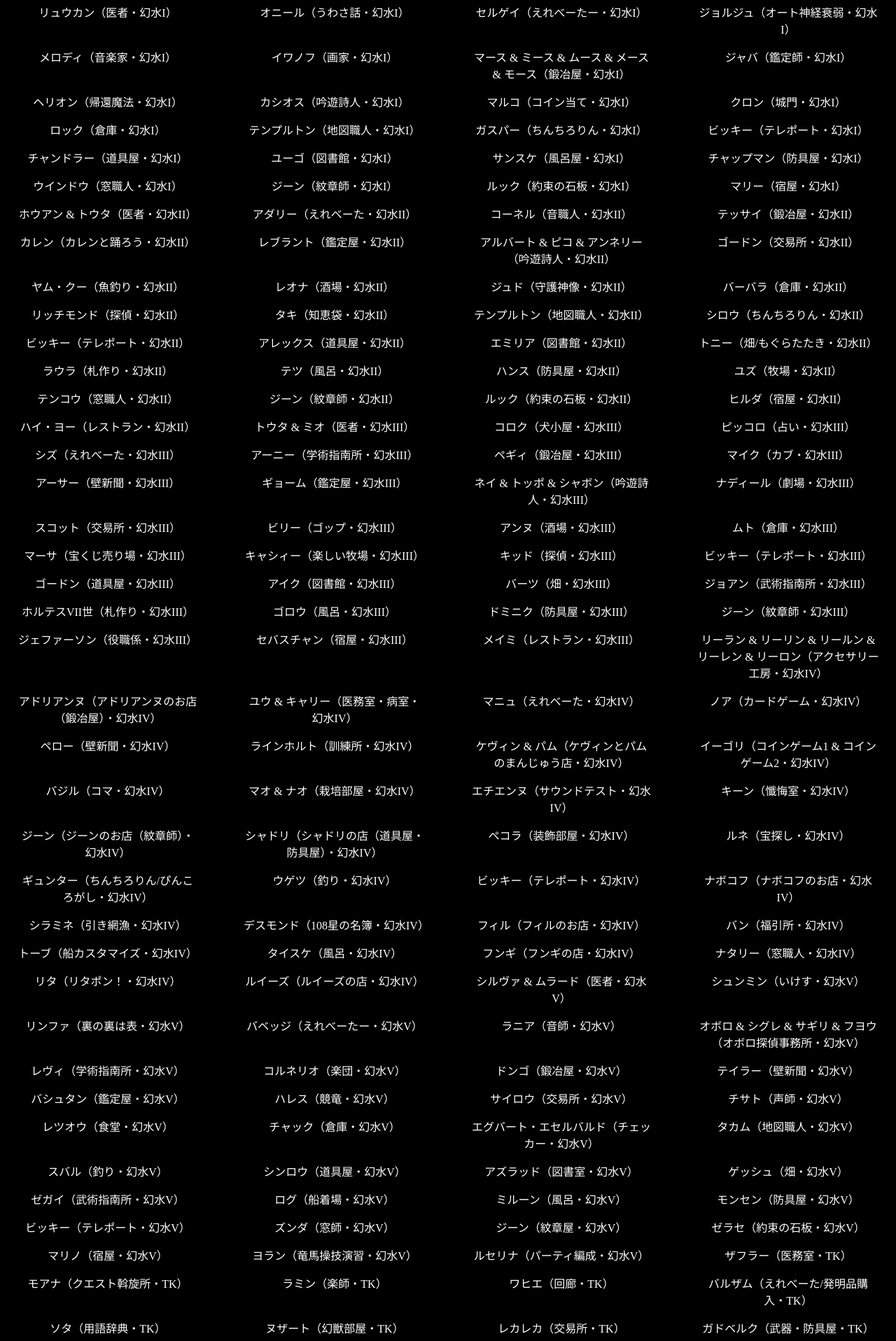
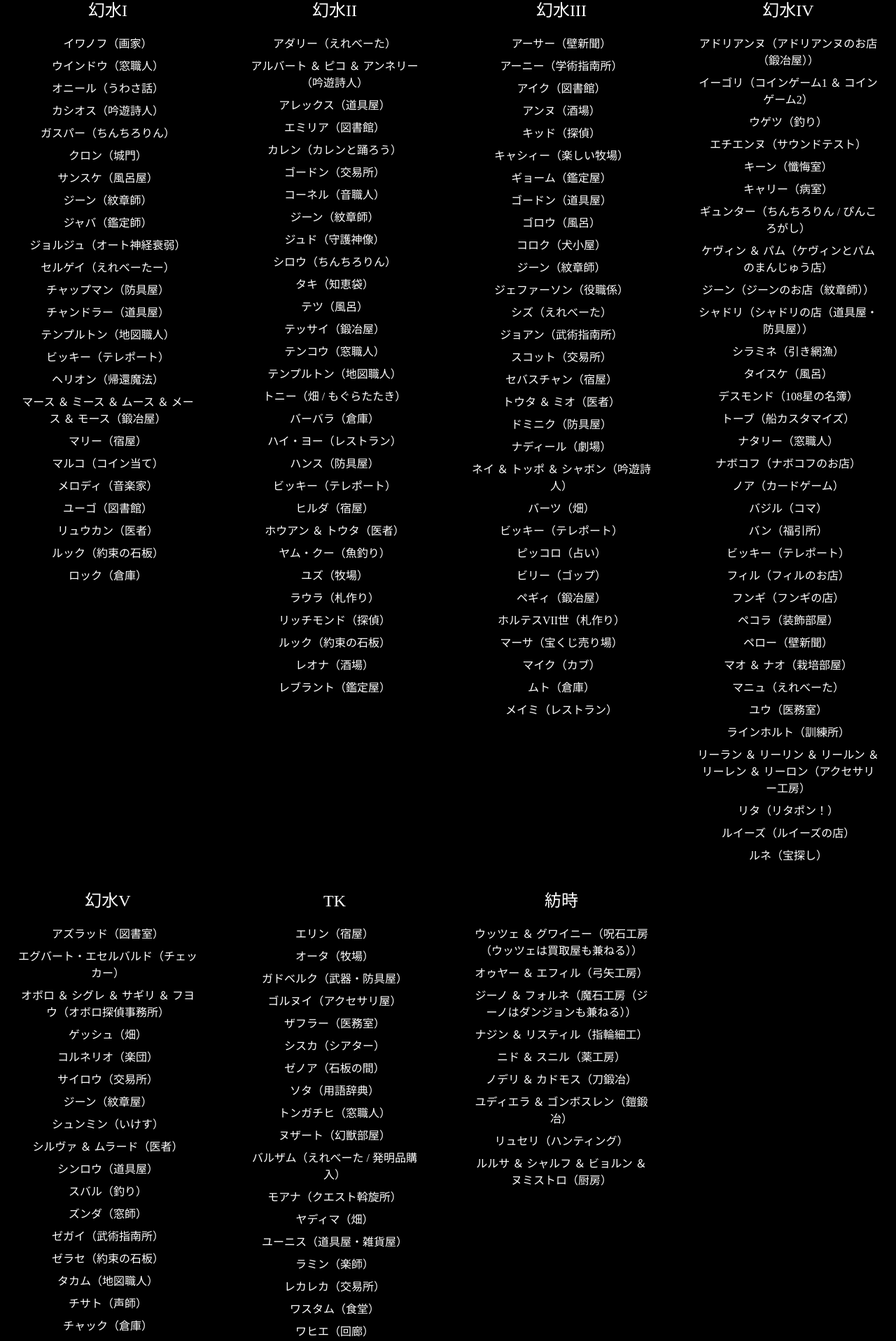
Before and after one commit to true-runes/election-bulletin-2023, a Next.js app: page /headquarters-characters in a window 1280 px wide. Shown: the part 318-2234 px from the top of the page at 70% size. Built offline with nearby package versions, Linux system fonts and the light colour scheme.

Commit message:
feat: 🎸 本拠地キャラ部門の一覧の見せ方を作品主体に変えた (#80)
* feat: 🎸 本拠地キャラ部門の一覧の見せ方を作品主体に変えた

* style: 💄 タイトル直下の pb を調整

* feat: 🎸 キャラ間を py-1 にした

```diff
--- a/src/app/headquarters-characters/page.tsx
+++ b/src/app/headquarters-characters/page.tsx
@@ -1,4 +1,5 @@
-import headquartersCharacters from '@/app/resource/headquartersCharacters.json'
+import productToHeadquartersCharacters from '@/app/resource/headquartersCharacters.json'
+
 import { ToTopPageFooter } from '@/app/components/ToTopPageFooter'
 import { GensosenkyoFooter } from '@/app/components/GensosenkyoFooter'
 
@@ -9,7 +10,7 @@ export const metadata = {
 const Cities = () => {
   return (
     <div className="relative overflow-hidden">
-      <div className="max-w-[85rem] mx-auto px-4 sm:px-6 lg:px-8 py-12 sm:pt-24 pb-10">
+      <div className="max-w-[85rem] mx-auto px-4 sm:px-6 lg:px-8 py-12 sm:pt-24 pb-4">
         <div className="text-center">
           <h1 className="text-5xl sm:text-5xl font-bold text-white py-2">
             幻水総選挙2023
@@ -28,10 +29,18 @@ const Cities = () => {
 
       <div className="text-center">
         <div className="grid grid-cols-1 sm:grid-cols-2 md:grid-cols-3 lg:grid-cols-4 gap-4">
-          {headquartersCharacters.map(
-            (headquartersCharacter: any, index: number) => (
-              <div className="hq-characters" key={index}>
-                <p className="hq-character px-6">{headquartersCharacter}</p>
+          {/* key である product を h1 とし、values を並べる */}
+          {Object.entries(productToHeadquartersCharacters).map(
+            ([product, headquartersCharacters]) => (
+              <div className="cities-and-titles" key={product}>
+                <h1 className="city-and-title text-2xl px-6 py-4">{product}</h1>
+                {headquartersCharacters.map(
+                  (headquartersCharacter: any, index: number) => (
+                    <p className="city-and-title px-6 py-1" key={index}>
+                      {headquartersCharacter}
+                    </p>
+                  )
+                )}
               </div>
             )
           )}
--- a/src/app/resource/headquartersCharacters.json
+++ b/src/app/resource/headquartersCharacters.json
@@ -1,176 +1,191 @@
-[
-  "リュウカン（医者・幻水I）",
-  "オニール（うわさ話・幻水I）",
-  "セルゲイ（えれべーたー・幻水I）",
-  "ジョルジュ（オート神経衰弱・幻水I）",
-  "メロディ（音楽家・幻水I）",
-  "イワノフ（画家・幻水I）",
-  "マース & ミース & ムース & メース & モース（鍛冶屋・幻水I）",
-  "ジャバ（鑑定師・幻水I）",
-  "ヘリオン（帰還魔法・幻水I）",
-  "カシオス（吟遊詩人・幻水I）",
-  "マルコ（コイン当て・幻水I）",
-  "クロン（城門・幻水I）",
-  "ロック（倉庫・幻水I）",
-  "テンプルトン（地図職人・幻水I）",
-  "ガスパー（ちんちろりん・幻水I）",
-  "ビッキー（テレポート・幻水I）",
-  "チャンドラー（道具屋・幻水I）",
-  "ユーゴ（図書館・幻水I）",
-  "サンスケ（風呂屋・幻水I）",
-  "チャップマン（防具屋・幻水I）",
-  "ウインドウ（窓職人・幻水I）",
-  "ジーン（紋章師・幻水I）",
-  "ルック（約束の石板・幻水I）",
-  "マリー（宿屋・幻水I）",
-  "ホウアン & トウタ（医者・幻水II）",
-  "アダリー（えれべーた・幻水II）",
-  "コーネル（音職人・幻水II）",
-  "テッサイ（鍛冶屋・幻水II）",
-  "カレン（カレンと踊ろう・幻水II）",
-  "レブラント（鑑定屋・幻水II）",
-  "アルバート & ピコ & アンネリー（吟遊詩人・幻水II）",
-  "ゴードン（交易所・幻水II）",
-  "ヤム・クー（魚釣り・幻水II）",
-  "レオナ（酒場・幻水II）",
-  "ジュド（守護神像・幻水II）",
-  "バーバラ（倉庫・幻水II）",
-  "リッチモンド（探偵・幻水II）",
-  "タキ（知恵袋・幻水II）",
-  "テンプルトン（地図職人・幻水II）",
-  "シロウ（ちんちろりん・幻水II）",
-  "ビッキー（テレポート・幻水II）",
-  "アレックス（道具屋・幻水II）",
-  "エミリア（図書館・幻水II）",
-  "トニー（畑/もぐらたたき・幻水II）",
-  "ラウラ（札作り・幻水II）",
-  "テツ（風呂・幻水II）",
-  "ハンス（防具屋・幻水II）",
-  "ユズ（牧場・幻水II）",
-  "テンコウ（窓職人・幻水II）",
-  "ジーン（紋章師・幻水II）",
-  "ルック（約束の石板・幻水II）",
-  "ヒルダ（宿屋・幻水II）",
-  "ハイ・ヨー（レストラン・幻水II）",
-  "トウタ & ミオ（医者・幻水III）",
-  "コロク（犬小屋・幻水III）",
-  "ピッコロ（占い・幻水III）",
-  "シズ（えれべーた・幻水III）",
-  "アーニー（学術指南所・幻水III）",
-  "ペギィ（鍛冶屋・幻水III）",
-  "マイク（カブ・幻水III）",
-  "アーサー（壁新聞・幻水III）",
-  "ギョーム（鑑定屋・幻水III）",
-  "ネイ & トッポ & シャボン（吟遊詩人・幻水III）",
-  "ナディール（劇場・幻水III）",
-  "スコット（交易所・幻水III）",
-  "ビリー（ゴップ・幻水III）",
-  "アンヌ（酒場・幻水III）",
-  "ムト（倉庫・幻水III）",
-  "マーサ（宝くじ売り場・幻水III）",
-  "キャシィー（楽しい牧場・幻水III）",
-  "キッド（探偵・幻水III）",
-  "ビッキー（テレポート・幻水III）",
-  "ゴードン（道具屋・幻水III）",
-  "アイク（図書館・幻水III）",
-  "バーツ（畑・幻水III）",
-  "ジョアン（武術指南所・幻水III）",
-  "ホルテスVII世（札作り・幻水III）",
-  "ゴロウ（風呂・幻水III）",
-  "ドミニク（防具屋・幻水III）",
-  "ジーン（紋章師・幻水III）",
-  "ジェファーソン（役職係・幻水III）",
-  "セバスチャン（宿屋・幻水III）",
-  "メイミ（レストラン・幻水III）",
-  "リーラン & リーリン & リールン & リーレン & リーロン（アクセサリー工房・幻水IV）",
-  "アドリアンヌ（アドリアンヌのお店（鍛冶屋）・幻水IV）",
-  "ユウ & キャリー（医務室・病室・幻水IV）",
-  "マニュ（えれべーた・幻水IV）",
-  "ノア（カードゲーム・幻水IV）",
-  "ペロー（壁新聞・幻水IV）",
-  "ラインホルト（訓練所・幻水IV）",
-  "ケヴィン & パム（ケヴィンとパムのまんじゅう店・幻水IV）",
-  "イーゴリ（コインゲーム1 & コインゲーム2・幻水IV）",
-  "バジル（コマ・幻水IV）",
-  "マオ & ナオ（栽培部屋・幻水IV）",
-  "エチエンヌ（サウンドテスト・幻水IV）",
-  "キーン（懺悔室・幻水IV）",
-  "ジーン（ジーンのお店（紋章師）・幻水IV）",
-  "シャドリ（シャドリの店（道具屋・防具屋）・幻水IV）",
-  "ペコラ（装飾部屋・幻水IV）",
-  "ルネ（宝探し・幻水IV）",
-  "ギュンター（ちんちろりん/ぴんころがし・幻水IV）",
-  "ウゲツ（釣り・幻水IV）",
-  "ビッキー（テレポート・幻水IV）",
-  "ナボコフ（ナボコフのお店・幻水IV）",
-  "シラミネ（引き網漁・幻水IV）",
-  "デスモンド（108星の名簿・幻水IV）",
-  "フィル（フィルのお店・幻水IV）",
-  "バン（福引所・幻水IV）",
-  "トーブ（船カスタマイズ・幻水IV）",
-  "タイスケ（風呂・幻水IV）",
-  "フンギ（フンギの店・幻水IV）",
-  "ナタリー（窓職人・幻水IV）",
-  "リタ（リタポン！・幻水IV）",
-  "ルイーズ（ルイーズの店・幻水IV）",
-  "シルヴァ & ムラード（医者・幻水V）",
-  "シュンミン（いけす・幻水V）",
-  "リンファ（裏の裏は表・幻水V）",
-  "バベッジ（えれべーたー・幻水V）",
-  "ラニア（音師・幻水V）",
-  "オボロ & シグレ & サギリ & フヨウ（オボロ探偵事務所・幻水V）",
-  "レヴィ（学術指南所・幻水V）",
-  "コルネリオ（楽団・幻水V）",
-  "ドンゴ（鍛冶屋・幻水V）",
-  "テイラー（壁新聞・幻水V）",
-  "バシュタン（鑑定屋・幻水V）",
-  "ハレス（競竜・幻水V）",
-  "サイロウ（交易所・幻水V）",
-  "チサト（声師・幻水V）",
-  "レツオウ（食堂・幻水V）",
-  "チャック（倉庫・幻水V）",
-  "エグバート・エセルバルド（チェッカー・幻水V）",
-  "タカム（地図職人・幻水V）",
-  "スバル（釣り・幻水V）",
-  "シンロウ（道具屋・幻水V）",
-  "アズラッド（図書室・幻水V）",
-  "ゲッシュ（畑・幻水V）",
-  "ゼガイ（武術指南所・幻水V）",
-  "ログ（船着場・幻水V）",
-  "ミルーン（風呂・幻水V）",
-  "モンセン（防具屋・幻水V）",
-  "ビッキー（テレポート・幻水V）",
-  "ズンダ（窓師・幻水V）",
-  "ジーン（紋章屋・幻水V）",
-  "ゼラセ（約束の石板・幻水V）",
-  "マリノ（宿屋・幻水V）",
-  "ヨラン（竜馬操技演習・幻水V）",
-  "ルセリナ（パーティ編成・幻水V）",
-  "ザフラー（医務室・TK）",
-  "モアナ（クエスト斡旋所・TK）",
-  "ラミン（楽師・TK）",
-  "ワヒエ（回廊・TK）",
-  "バルザム（えれべーた/発明品購入・TK）",
-  "ソタ（用語辞典・TK）",
-  "ヌザート（幻獣部屋・TK）",
-  "レカレカ（交易所・TK）",
-  "ガドベルク（武器・防具屋・TK）",
-  "ゴルヌイ（アクセサリ屋・TK）",
-  "エリン（宿屋・TK）",
-  "ワスタム（食堂・TK）",
-  "シスカ（シアター・TK）",
-  "ゼノア（石板の間・TK）",
-  "ユーニス（道具屋・雑貨屋・TK）",
-  "ヤディマ（畑・TK）",
-  "オータ（牧場・TK）",
-  "トンガチヒ（窓職人・TK）",
-  "ルルサ & シャルフ & ビョルン & ヌミストロ（厨房・紡時）",
-  "ジーノ & フォルネ（魔石工房・紡時）",
-  "ニド & スニル（薬工房・紡時）",
-  "ウッツェ & グワイニー（呪石工房・紡時）",
-  "オゥヤー & エフィル（弓矢工房・紡時）",
-  "ノデリ & カドモス（刀鍛冶・紡時）",
-  "ユディエラ & ゴンボスレン（鎧鍛冶・紡時）",
-  "ナジン & リスティル（指輪細工・紡時）",
-  "リュセリ（ハンティング・紡時）"
-]
+{
+  "幻水I": [
+    "イワノフ（画家）",
+    "ウインドウ（窓職人）",
+    "オニール（うわさ話）",
+    "カシオス（吟遊詩人）",
+    "ガスパー（ちんちろりん）",
+    "クロン（城門）",
+    "サンスケ（風呂屋）",
+    "ジーン（紋章師）",
+    "ジャバ（鑑定師）",
+    "ジョルジュ（オート神経衰弱）",
+    "セルゲイ（えれべーたー）",
+    "チャップマン（防具屋）",
+    "チャンドラー（道具屋）",
+    "テンプルトン（地図職人）",
+    "ビッキー（テレポート）",
+    "ヘリオン（帰還魔法）",
+    "マース ＆ ミース ＆ ムース ＆ メース ＆ モース（鍛冶屋）",
+    "マリー（宿屋）",
+    "マルコ（コイン当て）",
+    "メロディ（音楽家）",
+    "ユーゴ（図書館）",
+    "リュウカン（医者）",
+    "ルック（約束の石板）",
+    "ロック（倉庫）"
+  ],
+  "幻水II": [
+    "アダリー（えれべーた）",
+    "アルバート ＆ ピコ ＆ アンネリー（吟遊詩人）",
+    "アレックス（道具屋）",
+    "エミリア（図書館）",
+    "カレン（カレンと踊ろう）",
+    "ゴードン（交易所）",
+    "コーネル（音職人）",
+    "ジーン（紋章師）",
+    "ジュド（守護神像）",
+    "シロウ（ちんちろりん）",
+    "タキ（知恵袋）",
+    "テツ（風呂）",
+    "テッサイ（鍛冶屋）",
+    "テンコウ（窓職人）",
+    "テンプルトン（地図職人）",
+    "トニー（畑 / もぐらたたき）",
+    "バーバラ（倉庫）",
+    "ハイ・ヨー（レストラン）",
+    "ハンス（防具屋）",
+    "ビッキー（テレポート）",
+    "ヒルダ（宿屋）",
+    "ホウアン ＆ トウタ（医者）",
+    "ヤム・クー（魚釣り）",
+    "ユズ（牧場）",
+    "ラウラ（札作り）",
+    "リッチモンド（探偵）",
+    "ルック（約束の石板）",
+    "レオナ（酒場）",
+    "レブラント（鑑定屋）"
+  ],
+  "幻水III": [
+    "アーサー（壁新聞）",
+    "アーニー（学術指南所）",
+    "アイク（図書館）",
+    "アンヌ（酒場）",
+    "キッド（探偵）",
+    "キャシィー（楽しい牧場）",
+    "ギョーム（鑑定屋）",
+    "ゴードン（道具屋）",
+    "ゴロウ（風呂）",
+    "コロク（犬小屋）",
+    "ジーン（紋章師）",
+    "ジェファーソン（役職係）",
+    "シズ（えれべーた）",
+    "ジョアン（武術指南所）",
+    "スコット（交易所）",
+    "セバスチャン（宿屋）",
+    "トウタ ＆ ミオ（医者）",
+    "ドミニク（防具屋）",
+    "ナディール（劇場）",
+    "ネイ ＆ トッポ ＆ シャボン（吟遊詩人）",
+    "バーツ（畑）",
+    "ビッキー（テレポート）",
+    "ピッコロ（占い）",
+    "ビリー（ゴップ）",
+    "ペギィ（鍛冶屋）",
+    "ホルテスVII世（札作り）",
+    "マーサ（宝くじ売り場）",
+    "マイク（カブ）",
+    "ムト（倉庫）",
+    "メイミ（レストラン）"
+  ],
+  "幻水IV": [
+    "アドリアンヌ（アドリアンヌのお店（鍛冶屋））",
+    "イーゴリ（コインゲーム1 ＆ コインゲーム2）",
+    "ウゲツ（釣り）",
+    "エチエンヌ（サウンドテスト）",
+    "キーン（懺悔室）",
+    "キャリー（病室）",
+    "ギュンター（ちんちろりん / ぴんころがし）",
+    "ケヴィン ＆ パム（ケヴィンとパムのまんじゅう店）",
+    "ジーン（ジーンのお店（紋章師））",
+    "シャドリ（シャドリの店（道具屋・防具屋））",
+    "シラミネ（引き網漁）",
+    "タイスケ（風呂）",
+    "デスモンド（108星の名簿）",
+    "トーブ（船カスタマイズ）",
+    "ナタリー（窓職人）",
+    "ナボコフ（ナボコフのお店）",
+    "ノア（カードゲーム）",
+    "バジル（コマ）",
+    "バン（福引所）",
+    "ビッキー（テレポート）",
+    "フィル（フィルのお店）",
+    "フンギ（フンギの店）",
+    "ペコラ（装飾部屋）",
+    "ペロー（壁新聞）",
+    "マオ ＆ ナオ（栽培部屋）",
+    "マニュ（えれべーた）",
+    "ユウ（医務室）",
+    "ラインホルト（訓練所）",
+    "リーラン ＆ リーリン ＆ リールン ＆ リーレン ＆ リーロン（アクセサリー工房）",
+    "リタ（リタポン！）",
+    "ルイーズ（ルイーズの店）",
+    "ルネ（宝探し）"
+  ],
+  "幻水V": [
+    "アズラッド（図書室）",
+    "エグバート・エセルバルド（チェッカー）",
+    "オボロ ＆ シグレ ＆ サギリ ＆ フヨウ（オボロ探偵事務所）",
+    "ゲッシュ（畑）",
+    "コルネリオ（楽団）",
+    "サイロウ（交易所）",
+    "ジーン（紋章屋）",
+    "シュンミン（いけす）",
+    "シルヴァ ＆ ムラード（医者）",
+    "シンロウ（道具屋）",
+    "スバル（釣り）",
+    "ズンダ（窓師）",
+    "ゼガイ（武術指南所）",
+    "ゼラセ（約束の石板）",
+    "タカム（地図職人）",
+    "チサト（声師）",
+    "チャック（倉庫）",
+    "テイラー（壁新聞）",
+    "ドンゴ（鍛冶屋）",
+    "バシュタン（鑑定屋）",
+    "バベッジ（えれべーたー）",
+    "ハレス（競竜）",
+    "ビッキー（テレポート）",
+    "マリノ（宿屋）",
+    "ミルーン（風呂）",
+    "モンセン（防具屋）",
+    "ヨラン（竜馬操技演習）",
+    "ラニア（音師）",
+    "リンファ（裏の裏は表）",
+    "ルセリナ（パーティ編成）",
+    "レヴィ（学術指南所）",
+    "レツオウ（食堂）",
+    "ログ（船着場）"
+  ],
+  "TK": [
+    "エリン（宿屋）",
+    "オータ（牧場）",
+    "ガドベルク（武器・防具屋）",
+    "ゴルヌイ（アクセサリ屋）",
+    "ザフラー（医務室）",
+    "シスカ（シアター）",
+    "ゼノア（石板の間）",
+    "ソタ（用語辞典）",
+    "トンガチヒ（窓職人）",
+    "ヌザート（幻獣部屋）",
+    "バルザム（えれべーた / 発明品購入）",
+    "モアナ（クエスト斡旋所）",
+    "ヤディマ（畑）",
+    "ユーニス（道具屋・雑貨屋）",
+    "ラミン（楽師）",
+    "レカレカ（交易所）",
+    "ワスタム（食堂）",
+    "ワヒエ（回廊）"
+  ],
+  "紡時": [
+    "ウッツェ ＆ グワイニー（呪石工房（ウッツェは買取屋も兼ねる））",
+    "オゥヤー ＆ エフィル（弓矢工房）",
+    "ジーノ ＆ フォルネ（魔石工房（ジーノはダンジョンも兼ねる））",
+    "ナジン ＆ リスティル（指輪細工）",
+    "ニド ＆ スニル（薬工房）",
+    "ノデリ ＆ カドモス（刀鍛冶）",
+    "ユディエラ ＆ ゴンボスレン（鎧鍛冶）",
+    "リュセリ（ハンティング）",
+    "ルルサ ＆ シャルフ ＆ ビョルン ＆ ヌミストロ（厨房）"
+  ]
+}
```
Also changed, not shown: service/TsvToArrayJson.js (added, +84 -0 lines), 1 other file (tests, documents, lock files or other folders).
